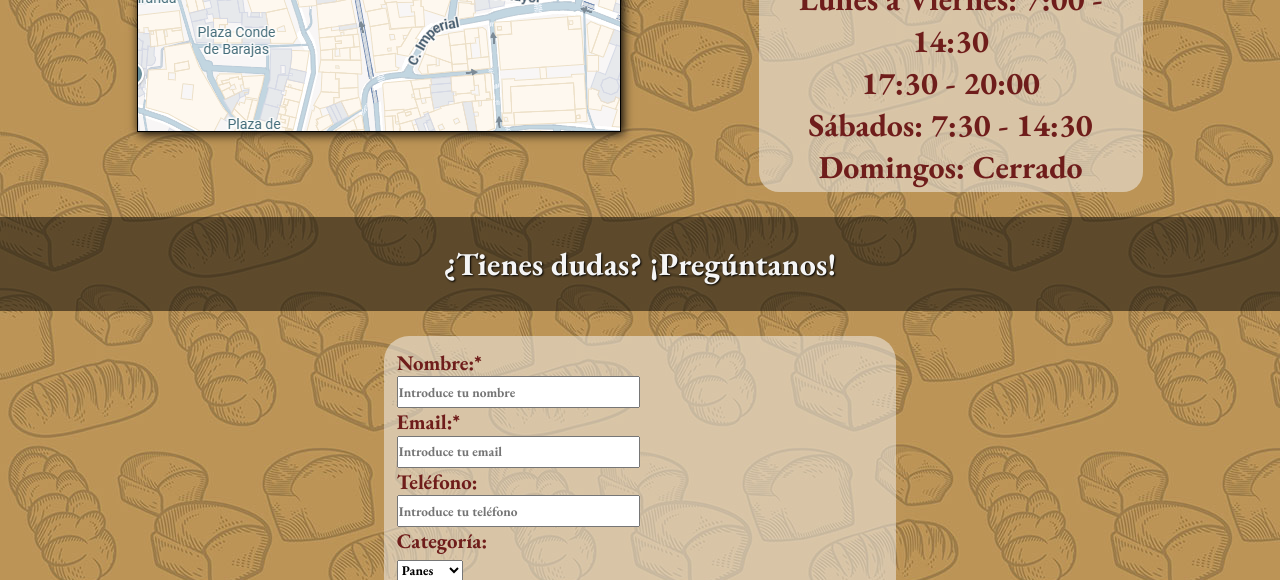
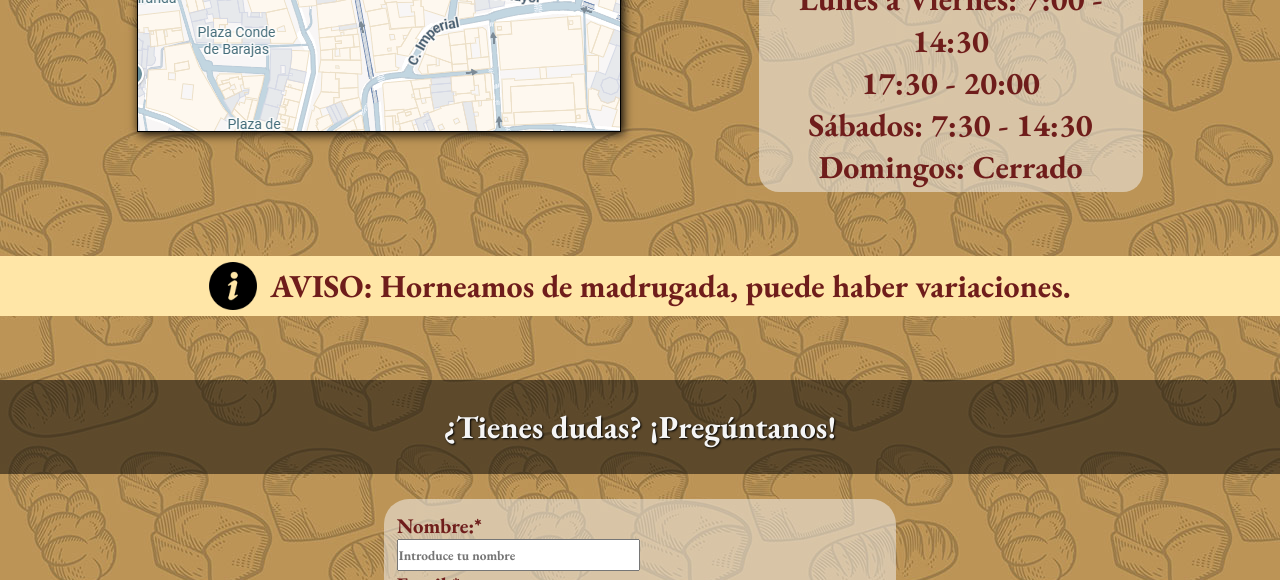
Before and after one commit to DavidTerreu/DIW_Web_Cliente_David_Terreu, a plain HTML site: page contacto.html in a window 1280 px wide. Shown: the part 520-1100 px from the top of the page. Drawn offline with nearby package versions, Linux system fonts and the light colour scheme.

Commit message:
Aviso puesto

```diff
--- a/contacto.html
+++ b/contacto.html
@@ -63,6 +63,10 @@
                     </p>
                 </div>
         </section>
+        <div class="aviso">
+            <img src="./img/aviso.png" alt="">
+            <p>AVISO: Horneamos de madrugada, puede haber variaciones.</p>
+        </div>
         <section id="formulario">
             <div>
                 <h2>
--- a/style.css
+++ b/style.css
@@ -118,6 +118,21 @@ h1{
     background-color: #FFE6A7;
     color: #6F1D1B;
     transition: all 0.3s ease-in-out;
+}
+.aviso{
+    background-color: #FFE6A7;
+    color: #6F1D1B;
+    text-align: center;
+    margin-top: 5%;
+    margin-bottom: 5%;
+    font-size: 2rem;
+    display: flex;
+    align-items: center;
+    justify-content: center;
+}
+.aviso img{
+    width: 6vh;
+    margin: 0.5% 1% 0.5% 0;
 }
 
 /*Panes*/
```
Also changed, not shown: prodFamilias.html (+4 -0 lines), img/aviso.png (added).
